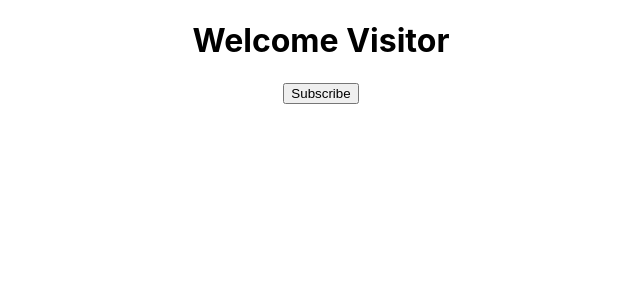
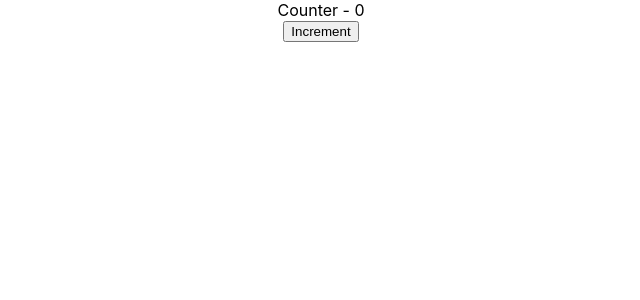
Before and after one commit to anthonydwan/react_notes, a React (Create React App) app: page / in a window 1280 px wide. Shown: the top 300 px of the page, without its empty margins (319-959 px from the left). Built offline with nearby package versions, Linux system fonts and the light colour scheme.

Commit message:
understanding the use of state with class component

```diff
--- a/src/App.js
+++ b/src/App.js
@@ -1,7 +1,7 @@
 import logo from "./logo.svg";
 import "./App.css";
 import Greet, { Hello } from "./components/functional";
-import Welcome, { Message } from "./components/class";
+import Welcome, { Message, Counter } from "./components/class";
 
 function App() {
   return (
@@ -13,7 +13,8 @@ function App() {
       <Greet name="Diana" heroName="Wonder Woman" />
       <Welcome name="Bruce" heroName="Batman" /> */}
       {/* <Hello></Hello> */}
-      <Message></Message>
+      {/* <Message></Message> */}
+      <Counter></Counter>
     </div>
   );
 }
--- a/src/components/class.js
+++ b/src/components/class.js
@@ -40,5 +40,54 @@ class Message extends Component {
   }
 }
 
+class Counter extends Component {
+  // can use the mutable state which is managed within the component
+  // unlike immutable props which get passed to the component
+  constructor() {
+    super();
+    this.state = {
+      count: 0,
+    };
+  }
+
+  // changing the state of the constructor
+  // directly changing the state will not work:
+  // const increment = () => this.state.count ++
+  increment() {
+    this.setState({ count: this.state.count + 1 }, () => {
+      console.log("Callback value will be correct: ", this.state.count);
+    });
+    // note that the log below would lag by 1 because it is async
+    console.log("this would not be synced", this.state.count);
+  }
+
+  // you will see that console.log for both async and sync are printed 5 times
+  // but dom only incremented by 1 - this is because react groups function into a single
+  // update
+  incrementFiveIncorrect() {
+    for (let i = 0; i < 5; i++) {
+      this.increment();
+    }
+  }
+
+  // you will need to use the prevState
+  incrementFiveRight() {
+    for (let i = 0; i < 5; i++) {
+      this.setState((prevState) => ({
+        count: prevState.count + 1,
+      }));
+    }
+  }
+
+  render() {
+    return (
+      <div>
+        <div>Counter - {this.state.count}</div>
+        <button onClick={() => this.incrementFiveRight()}>Increment</button>
+      </div>
+    );
+  }
+}
+
 export default Welcome;
-export { Message };
+export { Message, Counter };
```
